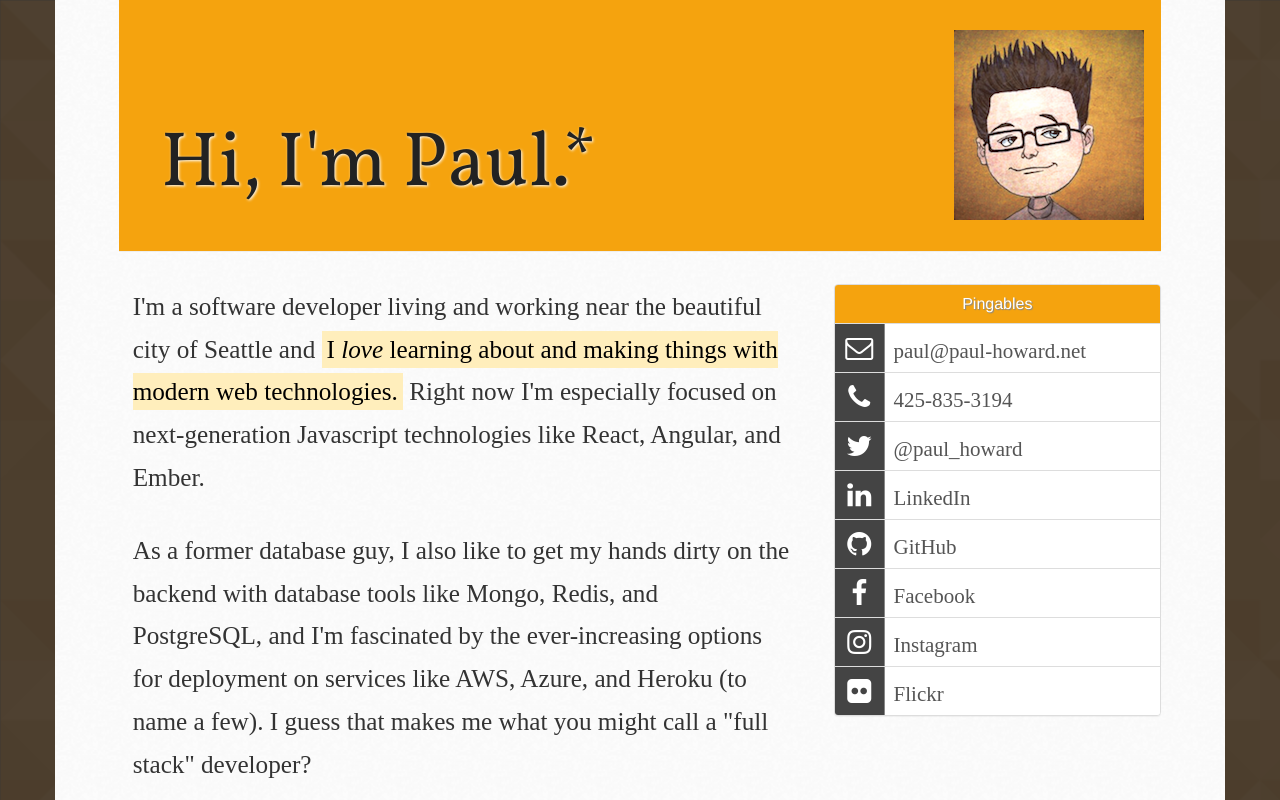
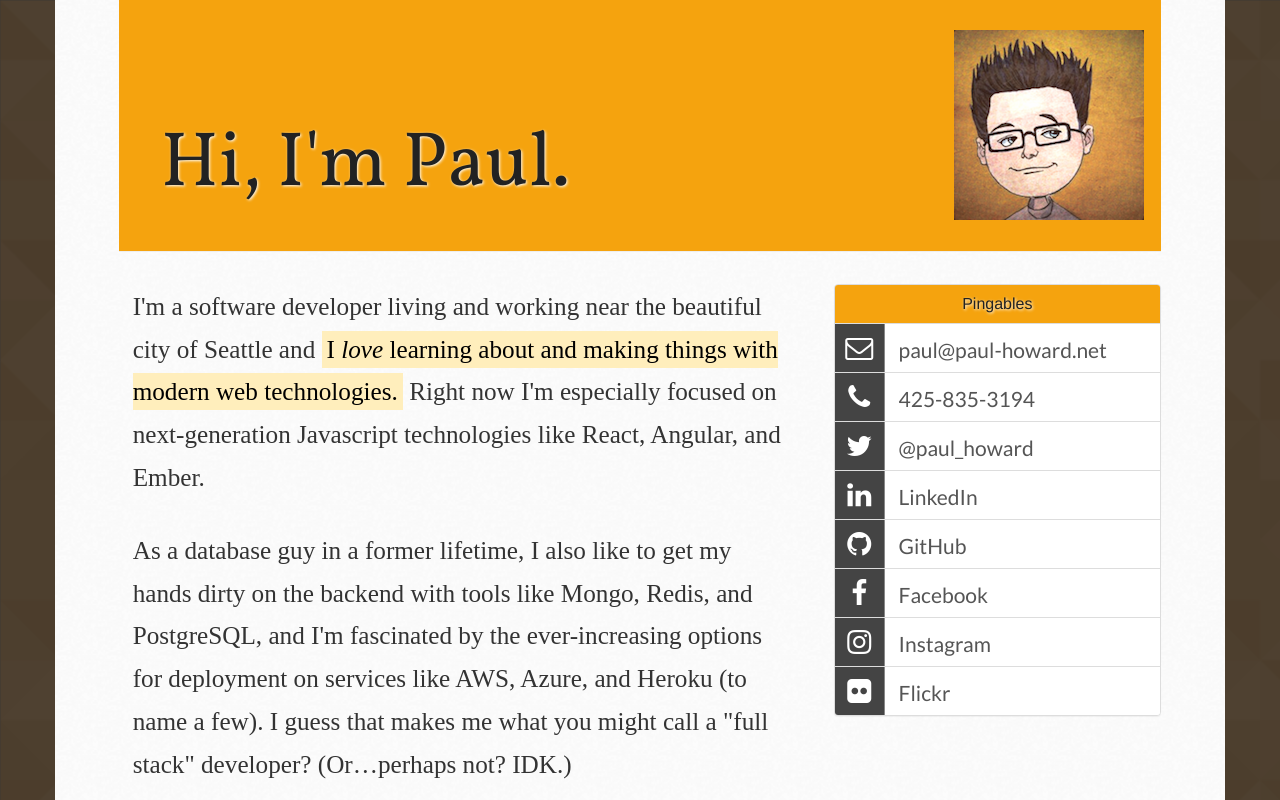
Before and after one commit to phoward8020/phoward8020.github.io, a plain HTML site: page index.html in a window 1280 px wide. Drawn offline with nearby package versions, Linux system fonts and the light colour scheme; a web font is replaced by a local one.

Commit message:
MVP Achieved.

```diff
--- a/index.html
+++ b/index.html
@@ -10,14 +10,14 @@
   <script src="https://ajax.googleapis.com/ajax/libs/jquery/1.11.2/jquery.min.js"></script>
   <script src="https://maxcdn.bootstrapcdn.com/bootstrap/3.3.4/js/bootstrap.min.js"></script>
   <!--[if lt IE 9]><script src="http://html5shim.googlecode.com/svn/trunk/html5.js"></script><![endif]-->
-  <link href='http://fonts.googleapis.com/css?family=Vollkorn:400italic,400|Gentium+Book+Basic' rel='stylesheet' type='text/css'>
+  <link href='http://fonts.googleapis.com/css?family=Vollkorn:400italic,400|Gentium+Book+Basic|Lato&subset=latin,latin-ext' rel='stylesheet' type='text/css'>
   <meta name="viewport" content="width=device-width, initial-scale=1, maximum-scale=1">
   <meta name="format-detection" content="telephone=no">
 </head>
 <body>
   <div class="container">
     <div class="page-header">
-      <h1 data-toggle="tooltip" title="Some tooltip text!">Hi, I'm Paul.*</h1>
+      <h1 data-toggle="tooltip" title="Some tooltip text!">Hi, I'm Paul.</h1>
     </div>
     <div class="row full-height">
       <div class="col-xs-12 col-sm-8">
@@ -28,11 +28,11 @@
             focused on next-generation Javascript technologies like React,
             Angular, and Ember.</p>
 
-          <p>As a former database guy, I also like to get my hands dirty on
-            the backend with database tools like Mongo, Redis, and PostgreSQL,
+          <p>As a database guy in a former lifetime, I also like to get my hands dirty on
+            the backend with  tools like Mongo, Redis, and PostgreSQL,
             and I'm fascinated by the ever-increasing options for deployment
             on services like AWS, Azure, and Heroku (to name a few). I guess
-            that makes me what you might call a "full stack" developer?</p>
+            that makes me what you might call a "full stack" developer? (Or…perhaps not? IDK.)</p>
 
           <p><mark>I'm always looking for new and interesting projects</mark> to work on,
             so if you have one, I'd love to talk to you!</p>
@@ -60,23 +60,23 @@
               <i class="fa fa-2x fa-inverse fa-twitter"></i>
               <span class='contact-label'>@paul_howard</span>
             </a>
-            <a class='list-group-item'>
+            <a class='list-group-item' href="https://www.linkedin.com/in/phoward8020" target="_blank">
               <i class="fa fa-2x fa-inverse fa-linkedin"></i>
               <span class='contact-label'>LinkedIn</span>
             </a>
-            <a class='list-group-item'>
+            <a class='list-group-item' href="https://www.github.com/phoward8020" target="_blank">
               <i class="fa fa-2x fa-inverse fa-github"></i>
               <span class='contact-label'>GitHub</span>
               </a>
-            <a class='list-group-item'>
+            <a class='list-group-item' href="https://www.facebook.com/phoward8020" target="_blank">
               <i class="fa fa-2x fa-inverse fa-facebook"></i>
               <span class='contact-label'>Facebook</span>
             </a>
-            <a class='list-group-item'>
+            <a class='list-group-item' href="https://www.instagram.com/phoward8020" target="_blank">
               <i class="fa fa-2x fa-inverse fa-instagram"></i>
               <span class='contact-label'>Instagram</span>
             </a>
-            <a class='list-group-item'>
+            <a class='list-group-item' href="https://www.flickr.com/photos/paul-howard" target="_blank">
               <i class="fa fa-2x fa-inverse fa-flickr"></i>
               <span class='contact-label'>Flickr</span>
             </a>
--- a/styles/main.css
+++ b/styles/main.css
@@ -53,8 +53,9 @@ mark {
 }
 .contact-list .panel-heading {
   background: #F5A30E;
-  color: #fff;
-  text-shadow: 1px 1px 1px #888;
+  color: #222;
+  text-shadow: 1px 1px 3px #fff;
+  font-size: 20em;
 }
 .contact-list .list-group-item {
   padding: 0;
@@ -69,28 +70,32 @@ mark {
   padding: 10px 10px 10px 10px;
 }
 .contact-label {
-  margin-left: 5px;
-  font-family: 'PT Sans';
+  margin-left: 10px;
+  font-family: 'Lato';
   font-size: 1.5em;
   line-height: 1.5;
 }
 /* MEDIA QUERIES */
 /* Extra-Small */
 @media (max-width: 767px) {
-
+  .page-header {
+    background-image: none;
+  }
 }
 
 /* Small */
 @media (min-width: 768px) and (max-width: 991px) {
-  .page-header {
-    background-image: none;
-  }
+
 }
 
 /* Medium */
 @media (min-width: 992px) and (max-width: 1199px) {
   article {
     font-size: 1.8em;
+  }
+  .contact-label {
+    font-size: 1.3em;
+    line-height: 1.5;
   }
 }
 
```
